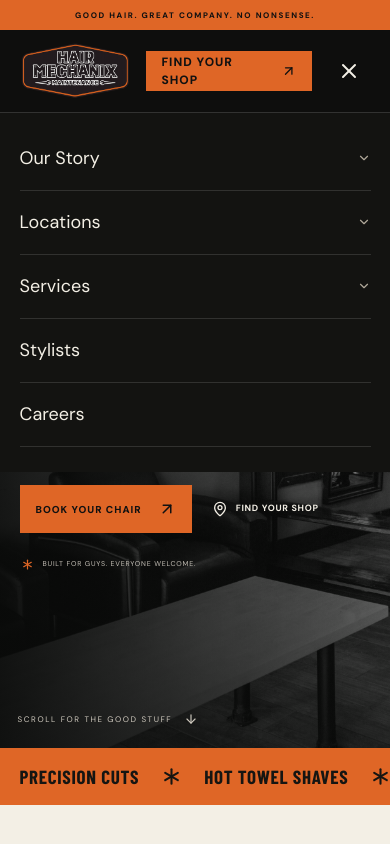
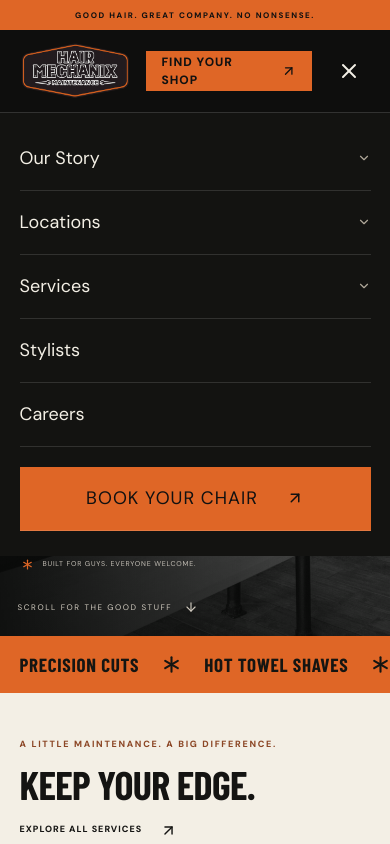
Before and after one commit to rjdjohnston/hair-salon, a Next.js app: page / in a window 390 px wide. Both pictures are taken after a click on the button "Open menu". Shown: the top 844 px of the page. Built offline with nearby package versions, Linux system fonts and the light colour scheme; a web font is replaced by a local one.

Commit message:
Remove mobile hero reserved space and add mobile booking CTA
V0-Chat-Id: pde6CbJ2l9H

```diff
--- a/components/site-header.tsx
+++ b/components/site-header.tsx
@@ -64,7 +64,7 @@ export function SiteHeader() {
       <nav className="desktop-nav" aria-label="Main navigation"><NavigationItems close={close}/></nav>
       <a className="button button-orange header-book" href="/locations">FIND YOUR SHOP <ArrowUpRight size={16}/></a>
       <button ref={menuRef} className="menu-toggle" aria-label={open ? 'Close menu' : 'Open menu'} aria-expanded={open} aria-controls="mobile-navigation" onClick={() => { if (open) close(); else setOpen(true) }}>{open ? <X/> : <Menu/>}</button>
-      {open && <nav id="mobile-navigation" className="mobile-nav" aria-label="Mobile navigation"><NavigationItems close={close}/></nav>}
+      {open && <nav id="mobile-navigation" className="mobile-nav" aria-label="Mobile navigation"><NavigationItems close={close}/><a className="button button-orange mobile-book" href={bookingUrl} onClick={close}>BOOK YOUR CHAIR <ArrowUpRight size={18} aria-hidden="true"/></a></nav>}
     </header>
   </>
 }
```
Also changed, not shown: app/globals.css (+1 -1 lines).
